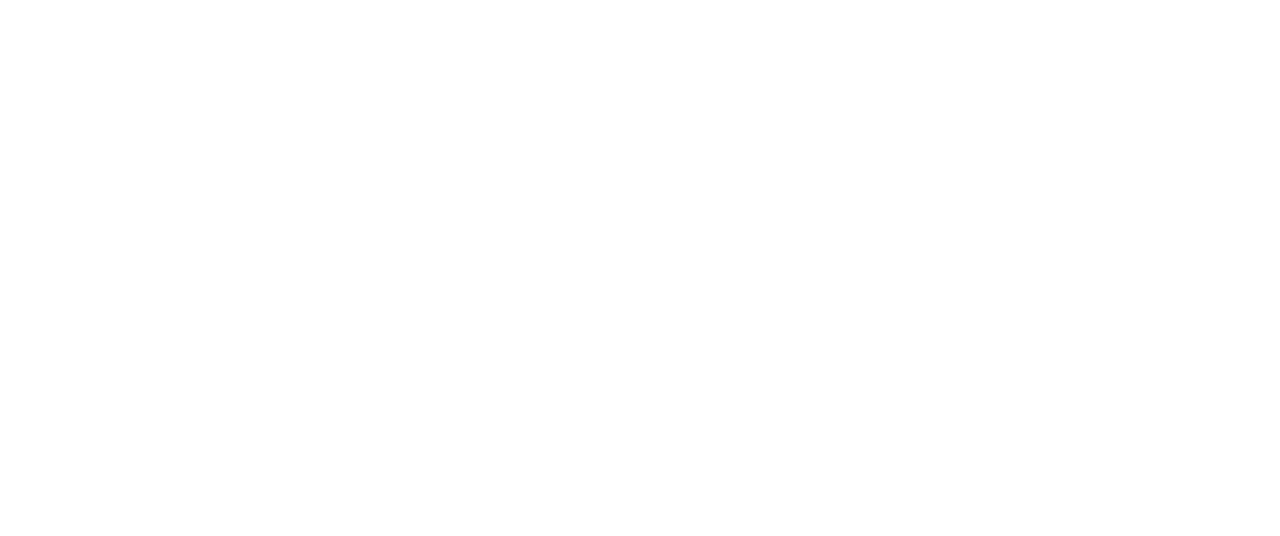
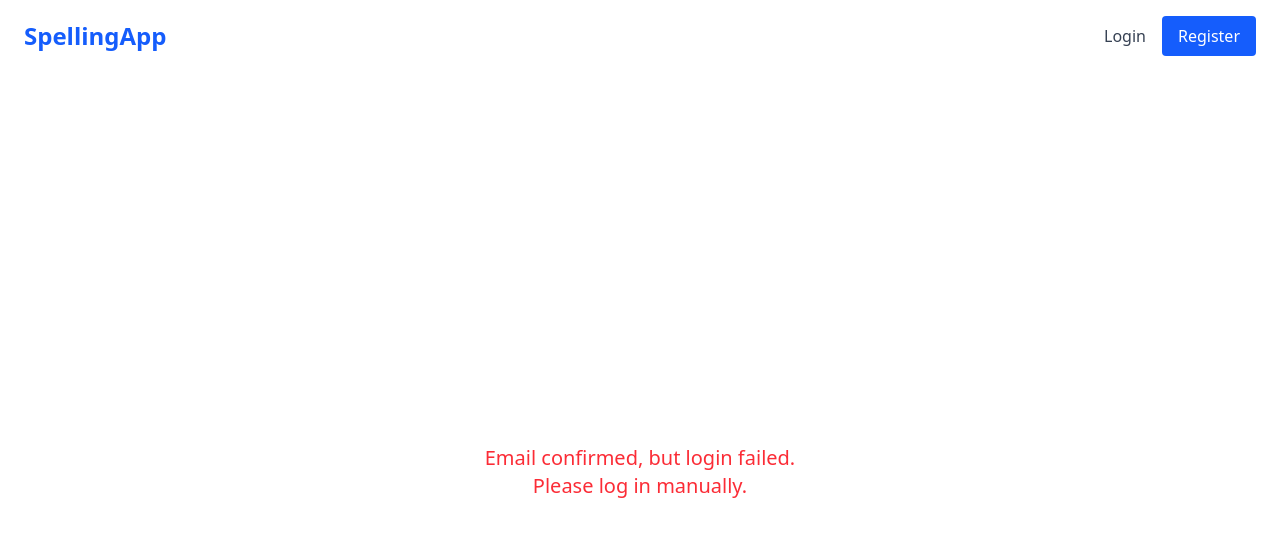
Before and after one commit to valiyev-777/Spelling, a React (Vite) app: page /confirm in a window 1280 px wide. Before the commit this address had no page. Shown: the top 536 px of the page. Built offline with nearby package versions, Linux system fonts and the light colour scheme.

Commit message:
fix: SPA routing on Vercel

```diff
--- a/src/App.tsx
+++ b/src/App.tsx
@@ -9,6 +9,7 @@ import RequireAuth from "./components/RequireAuth";
 import Profile from "./pages/Profile";
 import Leaderboard from "./pages/Leaderboard";
 import Practice from "./pages/Practice";
+import Confirm from "./pages/Confirm";
 // import Practice from "./pages/Practice";
 // import Leaderboard from "./pages/Leaderboard";
 
@@ -21,6 +22,7 @@ function App() {
         <Route index element={<Landing />} />
         <Route path="sign-in" element={<Login />} />
         <Route path="sign-up" element={<Register />} />
+        <Route path="/confirm" element={<Confirm />} />
 
         {/* Protected routes */}
         <Route
--- /dev/null
+++ b/src/pages/Confirm.tsx
@@ -0,0 +1,49 @@
+import { useEffect, useState } from "react";
+import { useNavigate } from "react-router-dom";
+import { supabase } from "../lib/supabase";
+
+const Confirm = () => {
+  const navigate = useNavigate();
+  const [status, setStatus] = useState<"loading" | "success" | "error">(
+    "loading"
+  );
+
+  useEffect(() => {
+    const checkSession = async () => {
+      // Tasdiqdan keyin token bilan kelganmi — session olishga harakat qilamiz
+      const { data, error } = await supabase.auth.getSession();
+
+      if (data.session) {
+        setStatus("success");
+        setTimeout(() => navigate("/dashboard"), 1500);
+      } else {
+        setStatus("error");
+        console.error("Email confirmed, but no session:", error);
+      }
+    };
+
+    checkSession();
+  }, [navigate]);
+
+  return (
+    <div className="min-h-screen flex items-center justify-center bg-white text-center">
+      {status === "loading" && (
+        <p className="text-blue-600 text-xl">Checking confirmation...</p>
+      )}
+      {status === "success" && (
+        <p className="text-green-600 text-xl">
+          Email confirmed! Redirecting...
+        </p>
+      )}
+      {status === "error" && (
+        <p className="text-red-500 text-xl">
+          Email confirmed, but login failed.
+          <br />
+          Please log in manually.
+        </p>
+      )}
+    </div>
+  );
+};
+
+export default Confirm;
--- a/src/pages/Register.tsx
+++ b/src/pages/Register.tsx
@@ -22,6 +22,7 @@ const Register = () => {
       password,
       options: {
         data: { nickname }, // user_metadata ga nickname yoziladi
+        emailRedirectTo: "https://spelling-tau.vercel.app/confirm", // 🔁 Shu yerga redirect qiladi
       },
     });
 
```
Also changed, not shown: vercel.json (added).
